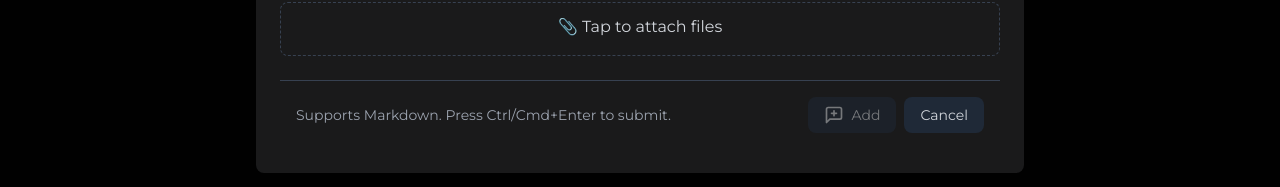
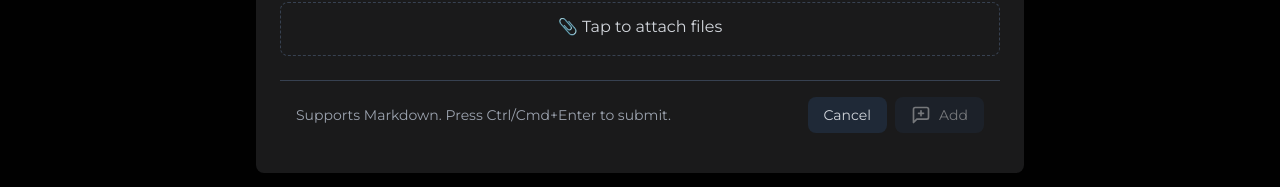
Before and after one commit to johnhenry/conversation-studio, a React (Vite) app: page / in a window 1280 px wide. Both pictures are taken after a click on the button 1142 px from the left and 32 px from the top of the page. Shown: the part 536-723 px from the top of the page. Built offline with nearby package versions, Linux system fonts and the light colour scheme.

Commit message:
update z-depth

```diff
--- a/src/components/CommentEditor.tsx
+++ b/src/components/CommentEditor.tsx
@@ -428,7 +428,7 @@ const CommentEditor: React.FC<CommentEditorProps> = ({
 
   return (
     <div
-      className={`fixed inset-0 bg-black bg-opacity-50 flex items-center justify-center transition-opacity duration-200 ${
+      className={`fixed inset-0 z-10 bg-black bg-opacity-50 flex items-center justify-center transition-opacity duration-200 ${
         isVisible ? "opacity-100" : "opacity-0"
       } p-4 md:p-6 overflow-y-auto`}
       role="dialog"
@@ -462,7 +462,7 @@ const CommentEditor: React.FC<CommentEditorProps> = ({
                 />
               </button>
               {isNavExpanded && (
-                <div className="absolute z-10 mt-1 w-full bg-[#1A1A1B] border border-gray-700 rounded-lg shadow-lg">
+                <div className="absolute mt-1 w-full bg-[#1A1A1B] border border-gray-700 rounded-lg shadow-lg">
                   {["edit", "preview", "text", "json", "xml"].map((tab) => (
                     <button
                       key={tab}
@@ -531,6 +531,14 @@ const CommentEditor: React.FC<CommentEditorProps> = ({
           <div className="flex flex-col md:flex-row justify-between items-stretch md:items-center text-sm text-gray-400 p-4 border-t border-gray-700 gap-4 mt-4 shrink-0">
             <span className="text-center md:text-left">Supports Markdown. Press Ctrl/Cmd+Enter to submit.</span>
             <div className="flex gap-2 justify-center md:justify-end">
+            <button
+                type="button"
+                title={`Cancel\nkey: esc`}
+                onClick={handleClose}
+                className="px-4 py-2 bg-gray-800 text-gray-300 hover:text-red-400 rounded-lg transition-colors"
+              >
+                Cancel
+              </button>
               {appConfig.ai.base.type && parentId ? (
                 <>
                   {!(!content.trim() && attachments.length === 0) ? (
@@ -569,14 +577,7 @@ const CommentEditor: React.FC<CommentEditorProps> = ({
                   </button>
                 </>
               )}
-              <button
-                type="button"
-                title={`Cancel\nkey: esc`}
-                onClick={handleClose}
-                className="px-4 py-2 bg-gray-800 text-gray-300 hover:text-red-400 rounded-lg transition-colors"
-              >
-                Cancel
-              </button>
+
             </div>
           </div>
 
--- a/src/components/Header.tsx
+++ b/src/components/Header.tsx
@@ -37,7 +37,7 @@ Previous: ←`
       : ""
   }`;
   return (
-    <header className="fixed top-0 left-0 right-0 bg-[#1A1B1B] border-b border-gray-700">
+    <header className="fixed top-0 left-0 right-0 bg-[#1A1B1B] border-b border-gray-700 z-10">
       <div className="container mx-auto px-4">
         <div className="flex items-center justify-between h-16">
           {/* Logo/Title */}
--- a/src/components/SettingsModal.tsx
+++ b/src/components/SettingsModal.tsx
@@ -78,7 +78,7 @@ const SettingsModal: React.FC<SettingsModalProps> = ({
   };
 
   return (
-    <div className="fixed inset-0 bg-black bg-opacity-50 z-50 flex items-center justify-center p-4">
+    <div className="fixed inset-0 bg-black bg-opacity-50 z-10 flex items-center justify-center p-4">
       <div className="bg-[#1A1A1B] rounded-lg p-4 md:p-6 w-full max-w-2xl max-h-[90vh] overflow-y-auto">
 
         <div className="flex items-center gap-2 w-full md:w-auto justify">
@@ -236,6 +236,19 @@ const SettingsModal: React.FC<SettingsModalProps> = ({
             </div>
             <div>
               <label className="block text-sm font-medium text-gray-300 mb-2">
+                System Prompt
+              </label>
+              <textarea
+                value={appConfig.ai.base.systemPrompt}
+                onChange={(e) => handleAIChange("systemPrompt", e.target.value)}
+                className="w-full p-3 bg-[#2A2A2B] rounded-lg border border-gray-700 text-gray-300 min-h-[120px]"
+                placeholder="System Prompt"
+              />
+            </div>
+            <details>
+              <summary>Parameters</summary>
+            <div>
+              <label className="block text-sm font-medium text-gray-300 mb-2">
                 Temperature
               </label>
               <input
@@ -308,17 +321,7 @@ const SettingsModal: React.FC<SettingsModalProps> = ({
                 min="0"
               />
             </div>
-            <div>
-              <label className="block text-sm font-medium text-gray-300 mb-2">
-                System Prompt
-              </label>
-              <textarea
-                value={appConfig.ai.base.systemPrompt}
-                onChange={(e) => handleAIChange("systemPrompt", e.target.value)}
-                className="w-full p-3 bg-[#2A2A2B] rounded-lg border border-gray-700 text-gray-300 min-h-[120px]"
-                placeholder="System Prompt"
-              />
-            </div>
+            </details>
           </div>
         )}
 
```
